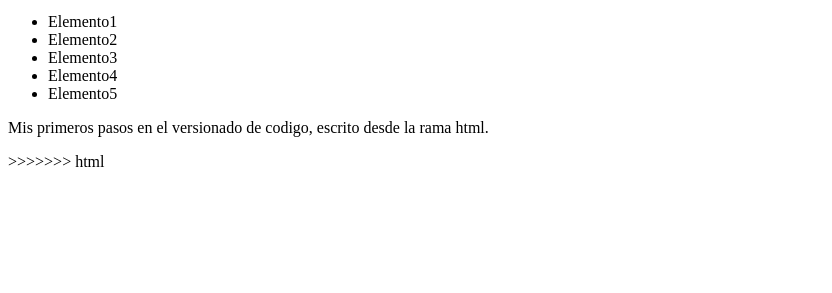
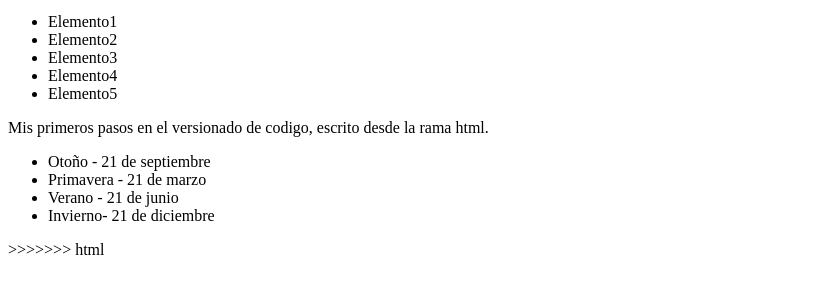
Before and after one commit to mdominguezmin/ejemplo-git, a plain HTML site: page index.html in a window 1280 px wide. Shown: the part 101-394 px from the top of the page, without its empty margins (0-832 px from the left). Drawn offline with Linux system fonts and the light colour scheme; a script that the page names is missing.

Commit message:
Agregando estaciones del anio con fecha de inicio

```diff
--- a/index.html
+++ b/index.html
@@ -17,6 +17,15 @@
         <li>Elemento5</li>
     </ul>
     <p>Mis primeros pasos en el versionado de codigo, escrito desde la rama html.</p>
+
+    <p>
+        <ul>
+            <li>Otoño - 21 de septiembre</li>
+            <li>Primavera - 21 de marzo</li>
+            <li>Verano - 21 de junio</li>
+            <li>Invierno- 21 de diciembre</li>
+        </ul>
+    </p>
     <script src="inde.js"></script>
 >>>>>>> html
 </body>
```
